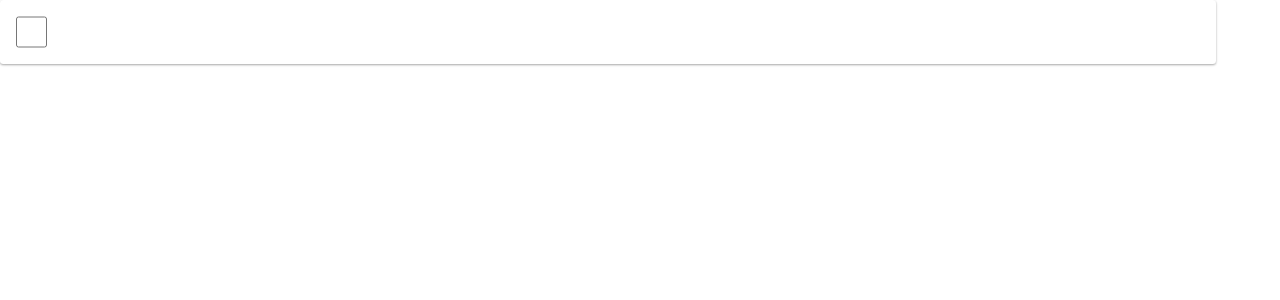
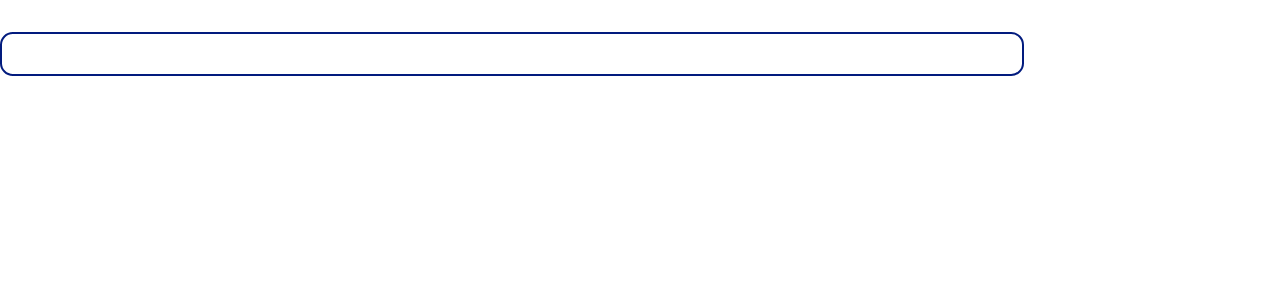
Before and after one commit to rafaelcsilvadev/todo_list, a React (Vite) app: page / in a window 1280 px wide. Shown: the top 300 px of the page. Built offline with nearby package versions, Linux system fonts and the light colour scheme.

Commit message:
Created input

```diff
--- /dev/null
+++ b/src/modules/todo_list/presentation/components/input/input.module.css
@@ -0,0 +1,22 @@
+@import '.../../../../../../../core/theme/theme.css';
+
+.inputBox {
+
+    label {
+        font-size: 1rem;
+        color: var(--secondary-color);
+        font-weight: 700;
+        font-family: var(--font-family);
+    }
+
+    input {
+        width: 80%;
+        padding: 0.5rem;
+        border-radius: 0.8rem;
+        border: 2px solid var(--secondary-color);
+        font-size: 1rem;
+        color: var(--dark-color);
+        font-family: var(--font-family);
+        margin-top: 0.5rem;
+    }
+}
--- /dev/null
+++ b/src/modules/todo_list/presentation/components/input/input.tsx
@@ -0,0 +1,20 @@
+import style from "./input.module.css";
+
+type InputType = Exclude<React.HTMLInputTypeAttribute, "radio" | "checkbox" | "color">;
+
+interface InputProps {
+    readonly id: string;
+    readonly type: InputType;
+    readonly label: string;
+}
+
+function Input({ id, type, label }: InputProps) {
+    return (
+        <div className={style.inputBox}>
+            <label htmlFor={id}>{label}</label><br />
+            <input id={id} type={type} />
+        </div>
+    );
+}
+
+export default Input;
--- a/src/modules/todo_list/presentation/pages/todo_list/todo_list_page.tsx
+++ b/src/modules/todo_list/presentation/pages/todo_list/todo_list_page.tsx
@@ -1,9 +1,9 @@
 import type { ReactNode } from "react";
-import Task from "../../components/task/task";
+import Input from "../../components/input/input";
 
 function TodoListPage(): ReactNode {
     return (
-        <Task />
+        <Input />
     )
 }
 
```
